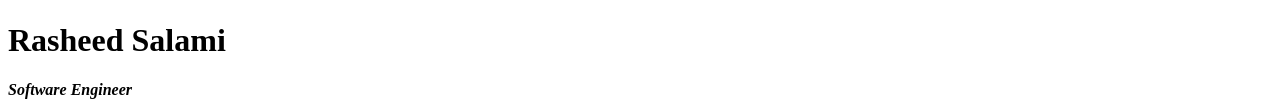
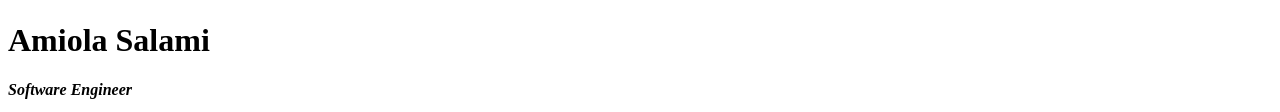
Before and after one commit to CommanderOutpost/portfolio, a plain HTML site: page index.html in a window 1280 px wide. Shown: the part 211-323 px from the top of the page. Drawn offline with Linux system fonts and the light colour scheme.

Commit message:
Update index.html

```diff
--- a/index.html
+++ b/index.html
@@ -8,7 +8,7 @@
 <body>
     <img src="Images/Amiola.png" alt="Rasheed Salami Picture" width="200" height="200">
 
-    <h1>Rasheed Salami</h1>
+    <h1>Amiola Salami</h1>
     <p><em><strong>Software Engineer</strong></em></p>
     <p>I'm a software engineer with 2 years of experience in the industry. I have a
         passion for solving complex problems through technology and love the challenge of creating new and innovative
```
